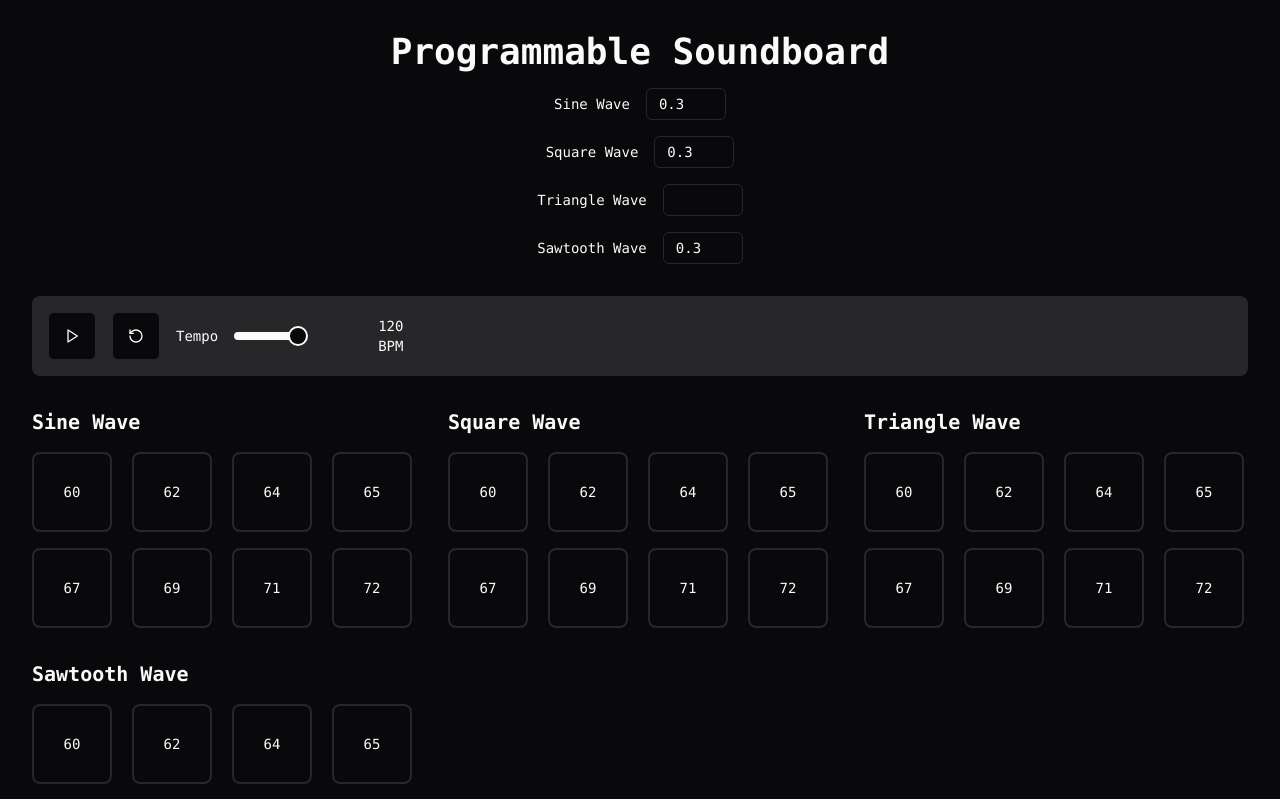
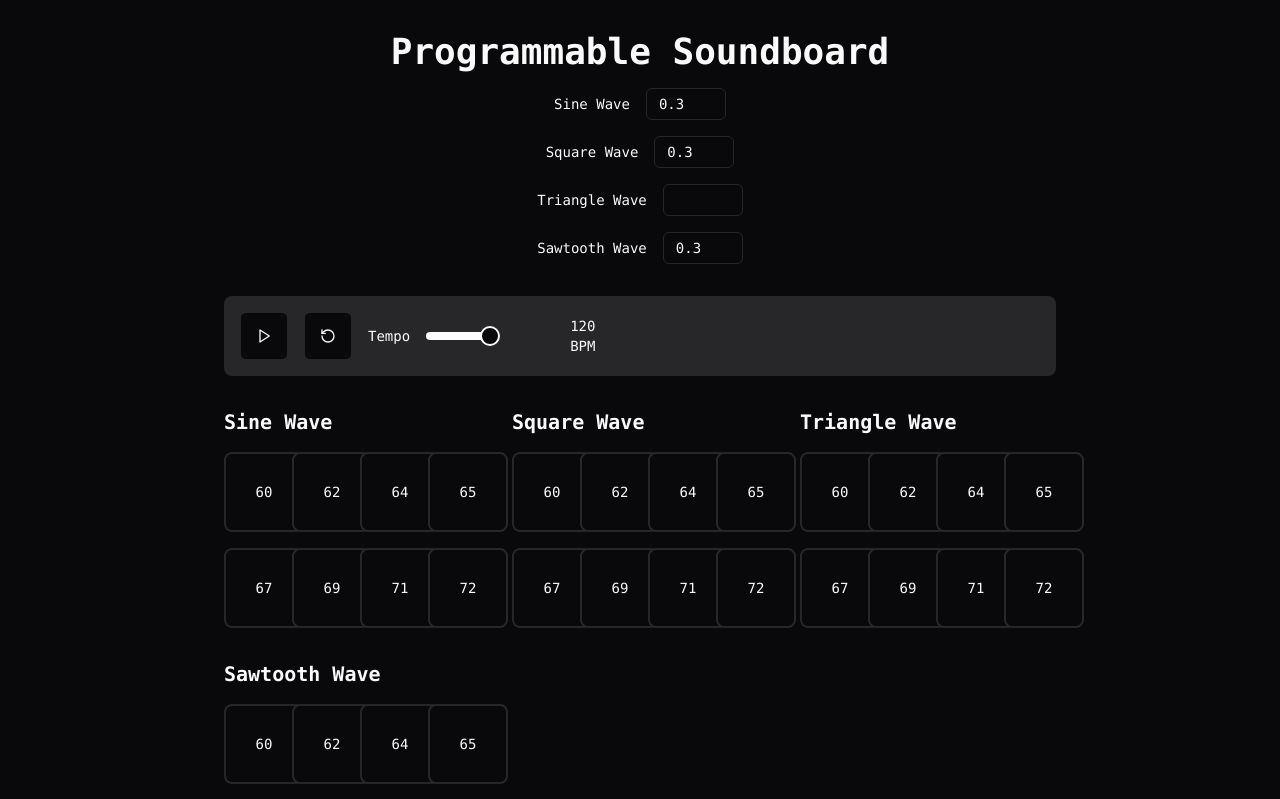
Before and after one commit to noplacetoh1de/programmable-soundboard, a React (Vite) app: page / in a window 1280 px wide. Shown: the top 799 px of the page. Built offline with nearby package versions, Linux system fonts and the light colour scheme.

Commit message:
Adjust layout for large screens
Modified the layout to prevent the entire website from adjusting by the width of the screen on large displays, improving the visual appearance.
[skip gpt_engineer]

```diff
--- a/src/pages/Index.tsx
+++ b/src/pages/Index.tsx
@@ -78,7 +78,7 @@ const Index = () => {
   };
 
   return (
-    <div className="min-h-screen p-8 flex flex-col gap-8">
+    <div className="mx-auto max-w-4xl min-h-screen p-8 flex flex-col gap-8">
       <div className="flex flex-col gap-4">
         <h1 className="text-4xl font-bold text-center">Programmable Soundboard</h1>
         {WAVEFORMS.map((waveform) => (
```
